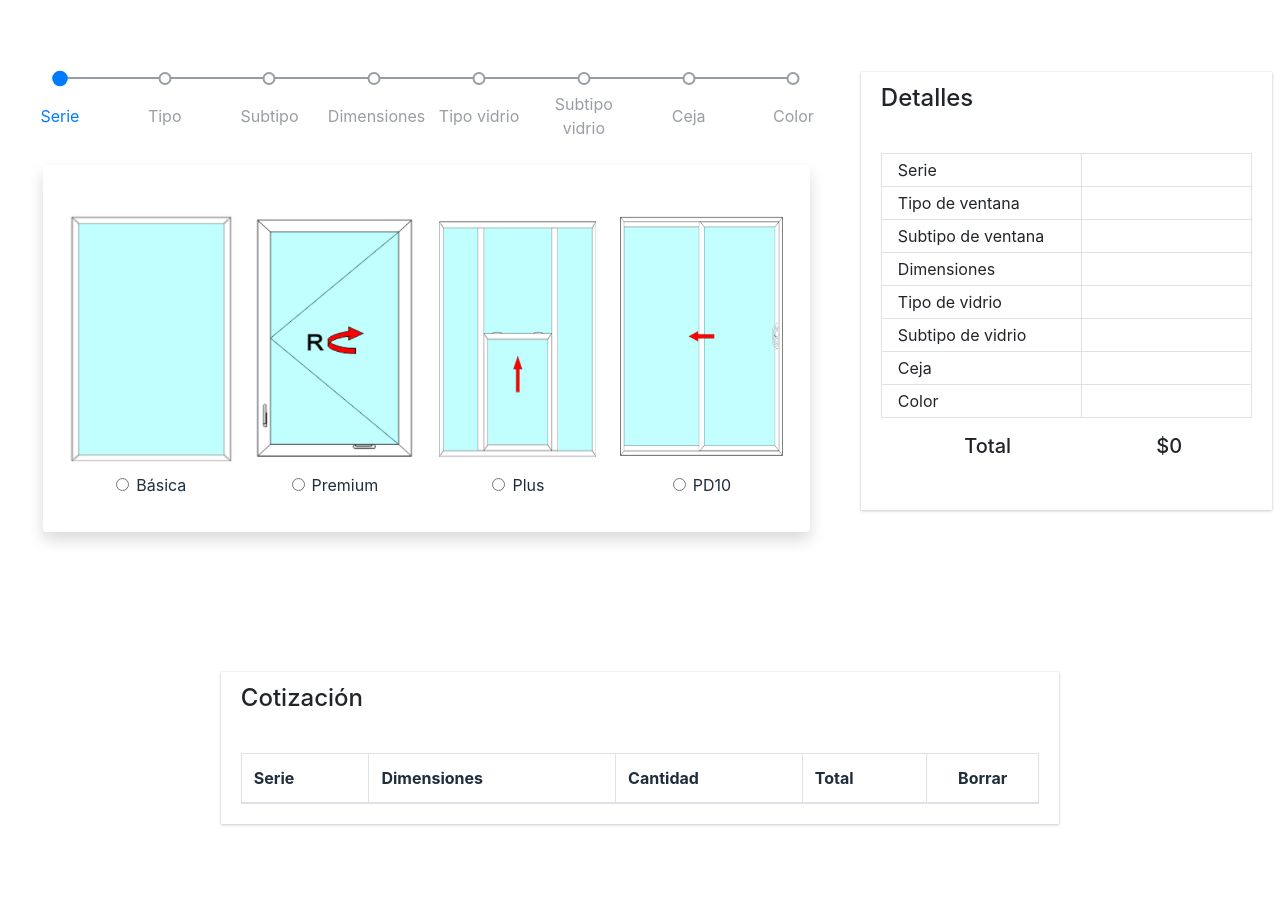
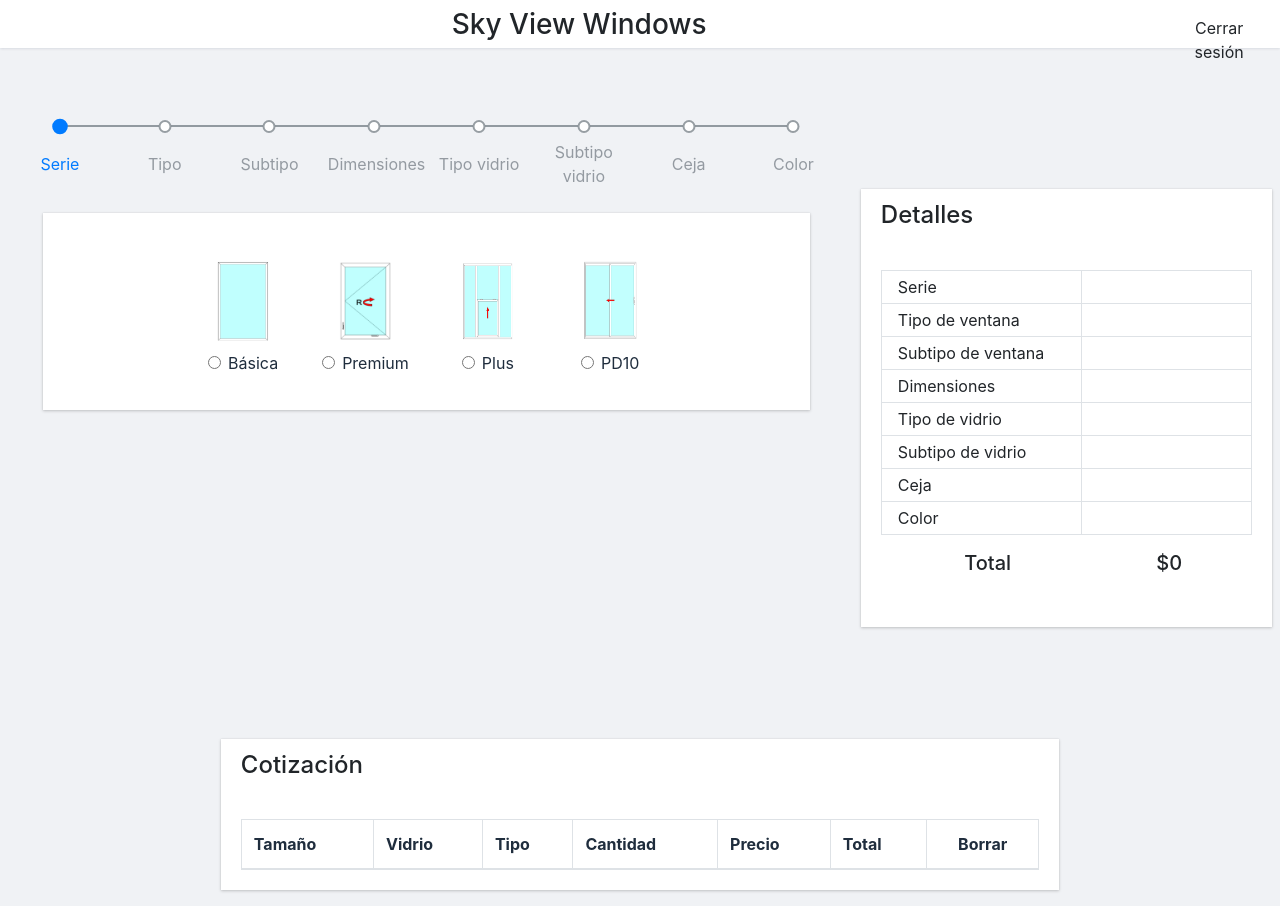
Before and after one commit to U3-Digital/cotizadorVentanas, a PHP site: page /views/components/inicio.php in a window 1280 px wide. Before the commit the page ends 826 px from the top, so only its background shows below. Run offline with PHP 8.4, Linux system fonts and the light colour scheme; lists and menus that the app fills with data are empty; some libraries are stand-ins or nearby versions.

Commit message:
ultimos detalles
ya estuvo

```diff
--- a/models/conexion.php
+++ b/models/conexion.php
@@ -5,7 +5,7 @@ class Conexion {
 
         $servername = "127.0.0.1";
         $username = "root";
-        $password = "";
+        $password = "123456789";
         $dbname = "cotizador";
 
         try {
--- a/views/components/inicio.php
+++ b/views/components/inicio.php
@@ -23,7 +23,6 @@ session_start();
 	============================================= -->
   <link href="https://fonts.googleapis.com/css?family=Lato:300,400,400i,700|Raleway:300,400,500,600,700|Crete+Round:400i" rel="stylesheet" type="text/css" />
   <link rel="stylesheet" href="../../lib/vendor/bootstrap/css/bootstrap.css" type="text/css" />
-  <link rel="stylesheet" href="../css/style.css" type="text/css" />
   <link rel="stylesheet" type="text/css" href="../../lib\vendor\adminlte\dist\css\adminlte.min.css">
   <link rel="stylesheet" type="text/css" href="../css/sb-admin.css">
   <link rel="stylesheet" href="https://use.fontawesome.com/releases/v5.14.0/css/all.css" integrity="sha384-HzLeBuhoNPvSl5KYnjx0BT+WB0QEEqLprO+NBkkk5gbc67FTaL7XIGa2w1L0Xbgc" crossorigin="anonymous">
@@ -39,16 +38,23 @@ session_start();
   <script src="../../lib/vendor/datatables/dataTables.bootstrap4.js"></script>
   <script type="text/javascript" src="https://cdn.jsdelivr.net/npm/chart.js@2.9.3/dist/Chart.min.js"></script>
   <link rel="stylesheet" href="https://use.fontawesome.com/releases/v5.15.1/css/all.css" integrity="sha384-vp86vTRFVJgpjF9jiIGPEEqYqlDwgyBgEF109VFjmqGmIY/Y4HV4d3Gp2irVfcrp" crossorigin="anonymous">
+  <link rel="stylesheet" href="../css/style.css" type="text/css" />
+
 
   <title>Cotizador</title>
 </head>
 
-<body>
+<body class="">
+  <?
+    include './topbar.php';
+  ?>
   <div class="container-fluid">
+
     <?php
     include './stepper.php';
     ?>
     <br>
+    <br><br><br>
     <div class="row justify-content-center">
       <div class="col-md-8 col-lg-8 col-12">
         <div class="card">
@@ -58,9 +64,11 @@ session_start();
           <div class="card-body">
             <table class="table bg-white table-bordered table-hover">
               <thead>
-                <th scope="col">Serie</th>
-                <th scope="col">Dimensiones</th>
+                <th scope="col">Tamaño</th>
+                <th scope="col">Vidrio</th>
+                <th scope="col">Tipo</th>
                 <th scope="col">Cantidad</th>
+                <th scope="col">Precio</th>
                 <th scope="col">Total</th>
                 <th scope="col" style="width: 7em;" class="text-center">Borrar</th>
               </thead>
@@ -86,9 +94,11 @@ session_start();
       cotizaciones.forEach((cotizacion) => {
         cuerpoTabla.innerHTML +=
         `<tr>
-            <td>${cotizacion.serie}</td>
             <td>${cotizacion.dimensionAlto}" x ${cotizacion.dimensionAncho}"</td>
+            <td>${cotizacion.tipoVidrio} ${cotizacion.subTipoVidrio}</td>
+            <td>${cotizacion.tipoVentana} ${cotizacion.subTipoVentana}</td>
             <td>${cotizacion.numeroVentanas}</td>
+            <td>$0</td>
             <td>$0</td>
             <td class="text-center"><button class="btn btn-danger" onclick="borrarCotizacion(${i});"><i class="fas fa-trash"></i></button></td>
         </tr>
--- a/views/components/stepper.php
+++ b/views/components/stepper.php
@@ -22,31 +22,7 @@
       </div>
     </div>
   </div>
-  <br>
-  <br>
-  <br>
-  <br>
-  <br>
-  <br>
-  <br>
-  <br>
-  <br>
-  <br>
-  <br>
-  <br>
-  <br>
-  <br>
-  <br>
-  <br>
-  <br>
-  <br>
-  <br>
-  <br>
-  <br>
-  <br>
-  <br>
-  <br>
-  <div class="col-md-4 col-lg-4 col-12">
+  <div class="col-md-4 col-lg-4 col-12" style="margin-top: 4.3rem!important;">
     <div class="card">
       <div class="card-header border-0">
         <h4>Detalles</h4>
--- /dev/null
+++ b/views/components/topbar.php
@@ -0,0 +1,10 @@
+<div class="nav">
+    <div class="row w-100">
+        <div class="col-md-11 col-lg-11 col-8 text-center">
+            <h3 class="mt-2">Sky View Windows</h3>
+        </div>
+        <div class="col-md-1 col-lg-1 col-4 text-center">
+            <p class="mt-3">Cerrar sesión</p>
+        </div>
+    </div>
+</div>
--- a/views/css/style.css
+++ b/views/css/style.css
@@ -1,7 +1,8 @@
 body {
     height: 100vh !important;
     margin: 0;
-    background-color: red;
+    width: 100% !important;
+    background-color: #F0F2F5;
 }
 
 .card {
@@ -131,8 +132,15 @@ select {
 
 .selectable img {
     margin-top: 10px;
-    width: 100%;
-    height: 250px;
+    width: 50%;
+    height: 10vh;
+}
+
+@media(max-width: 600px) {
+    .selectable img{
+        height: 30vh;
+        width: 100%;
+    }
 }
 
 .selectable .form-check {
@@ -140,34 +148,8 @@ select {
     margin-bottom: 10px;
 }
 
-/* { "nombre": "Low-E / Claro / Baño con Marginal",
-						"img": "../../img/vidrio_tri_bano_lowe_marginal.png" },
-
-						{ "nombre": "Low-E con Marginal",
-						"img": "../../img/vidrio_tri_lowe_marginal.png" },
-
-						{ "nombre": "Low-E / Claro / FiltraSol con Marginal",
-						"img": "../../img/vidrio_tri_lowe_marginal.png" },
-
-						{ "nombre": "Low-E / FiltraSol / Claro con Marginal",
-						"img": "../../img/vidrio_tri_lowe_marginal.png" },
-
-						{ "nombre": "Low-E / FiltraSol / FiltraSol con Marginal",
-						"img": "../../img/vidrio_tri_lowe_marginal.png" },
-
-						{ "nombre": "Low-E / FiltraSol / Baño con Marginal",
-						"img": "../../img/vidrio_tri_bano_lowe_marginal.png" },
-
-						{ "nombre": "Low-E / Low-E / Claro con Marginal",
-						"img": "../../img/vidrio_tri_lowe_marginal.png" },
-
-						{ "nombre": "ReflecteSol / Claro / Claro con Marginal",
-						"img": "../../img/vidrio_tri_marginal.png" },
-
-						{ "nombre": "ReflecteSol / FiltraSol / Claro con Marginal",
-						"img": "../../img/vidrio_tri_marginal.png" },
-
-						{ "nombre": "ReflecteSol / Claro / FiltraSol con Marginal",
-						"img": "../../img/vidrio_tri_marginal.png" },
-
-						{ "nombre": "ReflecteSol / Claro / Baño UF con Marginal" } */
+.nav {
+    height: 6vh;
+    background-color: white;
+    box-shadow: 0 1px 2.94px 0.06px rgba(4, 26, 55, 0.16);
+}
--- a/views/js/generarPantallas.js
+++ b/views/js/generarPantallas.js
@@ -40,10 +40,10 @@ function requestListener() {
 function cargarSeries(ventana) {
     let temporal = '';
     let i = 0;
-    temporal = '<div class="row">';
+    temporal = '<div class="row justify-content-center">';
     ventana.tipos.forEach((serie) => {
 
-        temporal += `<div class="col-3 text-center selectable">
+        temporal += `<div class="col-md-2 col-lg-2 col-10 text-center selectable">
         <img src="${serie.img}" alt="placeholder">
         <div class="form-check">
             <input class="form-check-input" type="radio" value="${serie.nombre}" onChange='cargarTipo(${JSON.stringify(serie)}, ${JSON.stringify(ventana)});'>
@@ -64,10 +64,10 @@ function cargarTipo(serie,ventana){
     let temporal = '';
     agregarARuta(serie.nombre, "serie");
     let i = 0;
-    temporal = '<div class="row">';
-    serie.tipo.forEach((tipo) =>{
-        temporal += `<div class="col-3 text-center selectable">
-        <img src="${tipo.img}" alt="placeholder" style="width: 100%">
+    temporal = '<div class="row justify-content-center">';
+    serie.tipo.forEach((tipo) => {
+        temporal += `<div class="col-md-2 col-lg-2 col-10 text-center selectable">
+        <img src="${tipo.img}" alt="placeholder">
         <div class="form-check">
             <input class="form-check-input" type="radio" value="${tipo.nombre}" onChange='cargarSubtipo(${JSON.stringify(tipo)}, ${JSON.stringify(serie)}, ${JSON.stringify(ventana)});'>
             <label class="form-check-label" for="cosa${i}">${tipo.nombre}</label>
@@ -85,10 +85,10 @@ function cargarSubtipo(tipo,serie,ventana){
     let temporal = '';
     agregarARuta(tipo.nombre, "tipoVentana");
     let i = 0;
-    temporal = '<div class="row">';
+    temporal = '<div class="row justify-content-center">';
     tipo.subtipo.forEach((subtipo) => {
-        temporal += `<div class="col-3 text-center selectable">
-        <img src="${subtipo.img}" alt="placeholder" style="width: 100%">
+        temporal += `<div class="col-md-2 col-lg-2 col-10 text-center selectable">
+        <img src="${subtipo.img}" alt="placeholder">
         <div class="form-check">
             <input class="form-check-input" type="radio" value="${subtipo.nombre}" onChange='cargarDimension(${JSON.stringify(subtipo)}, ${JSON.stringify(serie)}, ${JSON.stringify(ventana)});'>
             <label class="form-check-label" for="cosa${i}">${subtipo.nombre}</label>
@@ -107,6 +107,11 @@ function cargarDimension(subtipo, serie, ventana){
     agregarARuta(subtipo.nombre, "subtipoVentana");
     let i = 0;
     let tableString = '';
+    let maximoAlto = 0;
+    let minimoAlto = 0;
+    let maximoAncho = 0;
+    let minimoAncho = 0;
+
 
     tableString +=
     `
@@ -123,6 +128,21 @@ function cargarDimension(subtipo, serie, ventana){
             <tbody>`;
     subtipo.dimensiones.forEach((dimension) => {
         tableString += `<tr><td>${dimension.nombre}</td><td>${dimension.ancho}</tds><td>${dimension.alto}</td></tr>`;
+        if(dimension.nombre == "Máximo"){
+            if (dimension.ancho > maximoAncho){
+                maximoAncho = dimension.ancho;
+            }
+            if(dimension.alto > maximoAlto){
+                maximoAlto = dimension.alto;
+            }
+        }else{
+            if(dimension.alto < minimoAlto || minimoAlto == 0){
+                minimoAlto = dimension.alto;
+            }
+            if(dimension.ancho < minimoAncho || minimoAncho == 0){
+                minimoAncho = dimension.ancho;
+            }
+        }
     });
 
     tableString += `</tbody></table></div></div>`;
@@ -130,14 +150,14 @@ function cargarDimension(subtipo, serie, ventana){
     tableString += `</br>
     <div class="row justify-content-center">
         <div class="col-sm-12 col-md-4 col-lg-3">
-            <input class="form-control" type="text" id="text-field-alto" placeholder="Alto"/>
+            <input class="form-control" type="text" id="text-field-ancho" placeholder="Ancho"/>
         </div>
         <div class="col-sm-12 col-md-4 col-lg-3">
-            <input class="form-control" type="text" id="text-field-ancho" placeholder="Ancho"/>
+            <input class="form-control" type="text" id="text-field-alto" placeholder="Alto"/>
         </div>
         <br>
         <div class="col-sm-12 col-md-4 col-lg-3">
-            <button onClick='verificarDimensiones(${JSON.stringify(serie)},${JSON.stringify(ventana)})' class="btn btn-block btn-primary" type="button" title="Next">Siguiente</button>
+            <button onClick='verificarDimensiones(${JSON.stringify(serie)}, ${JSON.stringify(ventana)}, ${maximoAlto}, ${maximoAncho}, ${minimoAlto}, ${minimoAncho})' class="btn btn-block btn-primary" type="button" title="Next">Siguiente</button>
         </div>
     </div>`;
 
@@ -145,26 +165,32 @@ function cargarDimension(subtipo, serie, ventana){
     setLayouts(arreglo);
     generateStepper(3);
 
-
 }
 
-function verificarDimensiones(serie,ventana){
+function verificarDimensiones(serie,ventana,maxalto,maxancho,minalto,minancho){
     const textFieldAncho = document.getElementById('text-field-ancho');
     const textFieldAlto = document.getElementById('text-field-alto');
 
-    const dimension = `${textFieldAlto.value}/-/${textFieldAncho.value}`
-    agregarARuta(dimension,"dimension");
-
-    cargarTipoVidrio(serie,ventana);
+    if (textFieldAlto.value == "" || textFieldAncho.value == "") {
+        alert("favor de rellenar las casillas");
+    } else {
+        if (textFieldAncho.value > maxancho || textFieldAncho.value < minancho || textFieldAlto.value > maxalto || textFieldAlto.value < minalto) {
+            alert("favor de colocar dimensiones validas");
+        } else {
+            const dimension = `${textFieldAlto.value}/-/${textFieldAncho.value}`
+            agregarARuta(dimension,"dimension");
+            cargarTipoVidrio(serie,ventana);
+        }
+    }
 }
 
 function cargarTipoVidrio(serie, ventana){
     let temporal = '';
     let i = 0;
-    temporal = '<div class="row">';
+    temporal = '<div class="row justify-content-center">';
     serie.tipoVidrio.forEach((tipoVidrio) => {
-        temporal += `<div class="col-3 text-center selectable">
-        <img src="${tipoVidrio.img}" alt="placeholder" style="width: 100%">
+        temporal += `<div class="col-md-2 col-lg-2 col-10 text-center selectable">
+        <img src="${tipoVidrio.img}" alt="placeholder">
         <div class="form-check">
             <input class="form-check-input" type="radio" value="${tipoVidrio.nombre}" onChange='cargarSubtipoVidrio(${JSON.stringify(tipoVidrio)}, ${JSON.stringify(serie)}, ${JSON.stringify(ventana)});'>
             <label class="form-check-label" for="cosa${i}">${tipoVidrio.nombre}</label>
@@ -182,10 +208,10 @@ function cargarSubtipoVidrio(tipoVidrio, serie, ventana){
     agregarARuta(tipoVidrio.nombre, "tipoVidrio")
     let temporal = '';
     let i = 0;
-    temporal = '<div class="row">';
+    temporal = '<div class="row justify-content-center">';
     tipoVidrio.tipos.forEach((subtipo) => {
-        temporal += `<div class="col-3 text-center selectable">
-        <img src="${subtipo.img}" alt="placeholder" style="width: 100%">
+        temporal += `<div class="col-md-2 col-lg-2 col-10 text-center selectable">
+        <img src="${subtipo.img}" alt="placeholder">
         <div class="form-check">
             <input class="form-check-input" type="radio" value="${subtipo.nombre}" onChange='cargarCeja(${JSON.stringify(serie)}, ${JSON.stringify(subtipo)}, ${JSON.stringify(ventana)});'>
             <label class="form-check-label" for="cosa${i}">${subtipo.nombre}</label>
@@ -204,10 +230,10 @@ function cargarCeja(serie, subtipo, ventana){
     agregarARuta(subtipo.nombre, "subtipoVidrio");
     let temporal = '';
     let i = 0;
-    temporal = '<div class="row">';
+    temporal = '<div class="row justify-content-center">';
     serie.ceja.forEach((ceja) => {
-        temporal += `<div class="col-3 text-center selectable">
-        <img src="${ceja.img}" alt="placeholder" style="width: 100%">
+        temporal += `<div class="col-md-2 col-lg-2 col-10 text-center selectable">
+        <img src="${ceja.img}" alt="placeholder">
         <div class="form-check">
             <input class="form-check-input" type="radio" value="${ceja.nombre}" onChange='cargarColores(${JSON.stringify(serie)}, ${JSON.stringify(ceja)}, ${JSON.stringify(ventana)});'>
             <label class="form-check-label" for="cosa${i}">${ceja.nombre}</label>
@@ -229,9 +255,9 @@ function cargarColores(serie, ceja, ventana){
     let i = 0;
 
     temporal = '<div class="row justify-content-center">';
-    ventana.colores.forEach((color)=>{
-        temporal += `<div class="col-3 text-center selectable">
-        <img src="${color.img}" alt="placeholder" style="width: 100%">
+    ventana.colores.forEach((color) => {
+        temporal += `<div class="col-md-2 col-lg-2 col-10 text-center selectable">
+        <img src="${color.img}" alt="placeholder">
         <div class="form-check">
             <input class="form-check-input" type="radio" value="${color.nombre}" onChange='agregarARuta("${color.nombre}", "colorPrincipal");'>
             <label class="form-check-label" for="cosa${i}">${color.nombre}</label>
@@ -245,12 +271,12 @@ function cargarColores(serie, ceja, ventana){
             <input class="form-check-input" type="checkbox"  id="agregarColores" checked onChange='cargarSubcolores(${JSON.stringify(ventana.colores[0])});'>
             <label class="form-check-label" for="agregarColores">Pintar</label>
         </div>
-    </div>`;
+    </div><br>`;
     i = 0;
     temporal += '<div class="row justify-content-center" id="container-colores">';
-    ventana.colores[0].color.forEach((subcolor)=>{
-        temporal += `<div class="col-2 text-center selectable">
-            <img src="../../img/${subcolor}" alt="placeholder" style="width: 100%">
+    ventana.colores[0].color.forEach((subcolor) => {
+        temporal += `<div class="col-md-1 col-lg-1 col-3 text-center subcolor">
+            <img src="../../img/${subcolor}" alt="placeholder"  style="width: 100%;">
             <div class="form-check">
                 <input class="form-check-input" type="radio" value="${subcolor}" onChange='agregarARuta("${subcolor}", "subcolor");'>
                 <label class="form-check-label" for="cosa${i}">${subcolor}</label>
@@ -284,7 +310,6 @@ function agregarCotizacion(){
     rutaVentana.numeroVentanas = inputNumeroDeVentanas.value
     cotizaciones.push(rutaVentana);
     rutaVentana = Object.create(ruta);
-
     containerAddNumeroVentana.hidden = true
 
     detailsContainerSerie.innerHTML = ``;
@@ -297,10 +322,11 @@ function agregarCotizacion(){
     detailsContainerColor.innerHTML = ``;
     detailContainerSubColor.innerHTML = ``;
 
-    for (let i = 1; i < 8; i++) {
+    for (let i = 1  ; i < 8; i++) {
         arreglo[i] = `<p>Para mostarar este paso es necesario que completes lo pasos anteriores</p>`;
     }
-
+    inputNumeroDeVentanas.value = "1";
+    setLayouts(arreglo);
     generateStepper(0);
     cargarTabla();
 
--- a/views/js/stepper.js
+++ b/views/js/stepper.js
@@ -36,9 +36,9 @@ function generateStepsLayout(selected) {
   let i = 0;
   layouts.forEach((layout) => {
     if (i === selected) {
-      container.innerHTML += `<div class="multisteps-form__panel shadow p-4 rounded bg-white js-active">${layout}</div>`;
+      container.innerHTML += `<div class="multisteps-form__panel p-4 bg-white js-active" style="box-shadow: 0 0 1px rgba(0,0,0,.125), 0 1px 3px rgba(0,0,0,0.2);">${layout}</div>`;
     } else {
-      container.innerHTML += `<div class="multisteps-form__panel shadow p-4 rounded bg-white">${layout}</div>`;
+      container.innerHTML += `<div class="multisteps-form__panel p-4 bg-white" style="box-shadow: 0 0 1px rgba(0,0,0,.125), 0 1px 3px rgba(0,0,0,0.2);">${layout}</div>`;
     }
     i++;
   });
```
Also changed, not shown: views/css/styleStepper.css (+0 -41 lines), views/js/ventana.json (+5 -5 lines).
